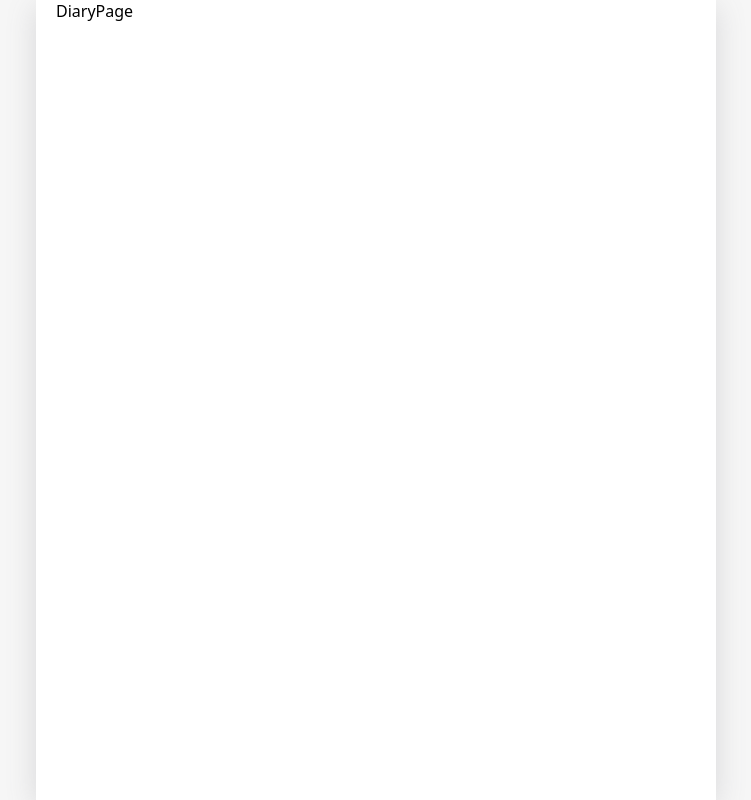
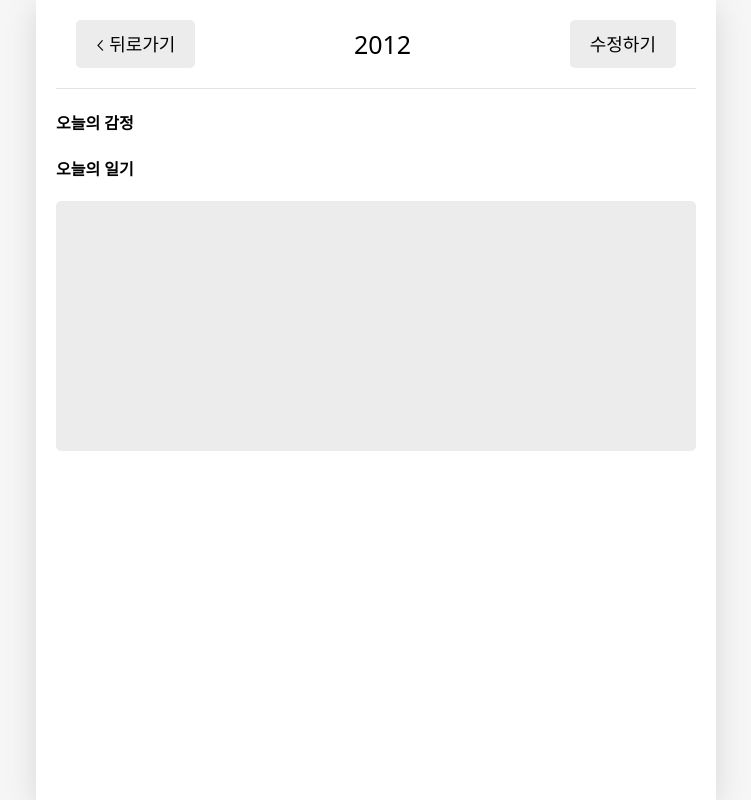
Before and after one commit to jiyong0106/reactDiary, a React (Create React App) app: page /diary/1 in a window 1280 px wide. Shown: the whole page, without its empty margins (264-1015 px from the left). Built offline with nearby package versions, Linux system fonts and the light colour scheme; a web font is replaced by a local one.

Commit message:
feat : 다이어리 페이지 구현중

```diff
--- a/src/App.js
+++ b/src/App.js
@@ -111,6 +111,7 @@ function App() {
         emotion,
       },
     });
+
   };
   return (
     <DiaryContext.Provider value={data}>
@@ -131,3 +132,6 @@ function App() {
 }
 
 export default App;
+
+
+//DiaryEditer 수정하기 구현x
--- a/src/components/DiaryEditer.js
+++ b/src/components/DiaryEditer.js
@@ -42,13 +42,12 @@ const getstringDate = (date) => {
 };
 
 export const DiaryEditer = ({ isEdit, originData }) => {
+  const { onCreate, onEdit } = useContext(DiaryDispatchContext);
   const contentRef = useRef();
   const [emotion, setEmotion] = useState(3);
   const [date, setDate] = useState(getstringDate(new Date()));
   const [content, setContent] = useState("");
   const navigate = useNavigate();
-  const { onCreate, onEdit } = useContext(DiaryDispatchContext);
-
   const handleClickEmote = (emotion) => {
     setEmotion(emotion);
   };
@@ -71,9 +70,9 @@ export const DiaryEditer = ({ isEdit, originData }) => {
         onCreate(date, content, emotion);
       } else {
         onEdit(originData.id, date, content, emotion);
+        console.log(originData.id, date, content, emotion)
       }
     }
-
     navigate("/", { replace: true });
   };
 
--- a/src/pages/DiaryPage.jsx
+++ b/src/pages/DiaryPage.jsx
@@ -1,7 +1,48 @@
-import React from 'react'
+import { useParams, useNavigate } from "react-router-dom";
+import { useContext, useEffect, useState } from "react";
+import { MyHeader } from "../components/MyHeader";
+import { MyButton } from "../components/MyButton";
+import { DiaryContext } from "../App";
 
 export const DiaryPage = () => {
-  return (
-    <div>DiaryPage</div>
-  )
-}
+  const { id } = useParams();
+  const diaryList = useContext(DiaryContext);
+  const navigate = useNavigate();
+  const [data, setData] = useState();
+
+  useEffect(() => {
+    if (diaryList.length >= 1) {
+      const targetDiary = diaryList.find(
+        (it) => parseInt(it.id) === parseInt(id)
+      );
+      if (targetDiary) {
+        setData(targetDiary);
+      } else {
+        alert("해당 일기가 업습니다.");
+        navigate("/", { replace: true });
+      }
+    }
+  }, [id, diaryList]);
+
+  if (!data) {
+    return <div className="DiaryPage">로딩중...</div>;
+  } else {
+    return (
+      <div>
+        <MyHeader
+          leftChild={<MyButton text={"< 뒤로가기"} onClick={()=>navigate(-1)} />}
+          headerText={"2012"}
+          rightChild={<MyButton text={"수정하기"} onClick={()=>navigate(`/edit/${id}`)}/>}
+        />
+        <section>
+          <h4>오늘의 감정</h4>
+          <div></div>
+        </section>
+        <section>
+          <h4>오늘의 일기</h4>
+          <textarea></textarea>
+        </section>
+      </div>
+    );
+  }
+};
```
